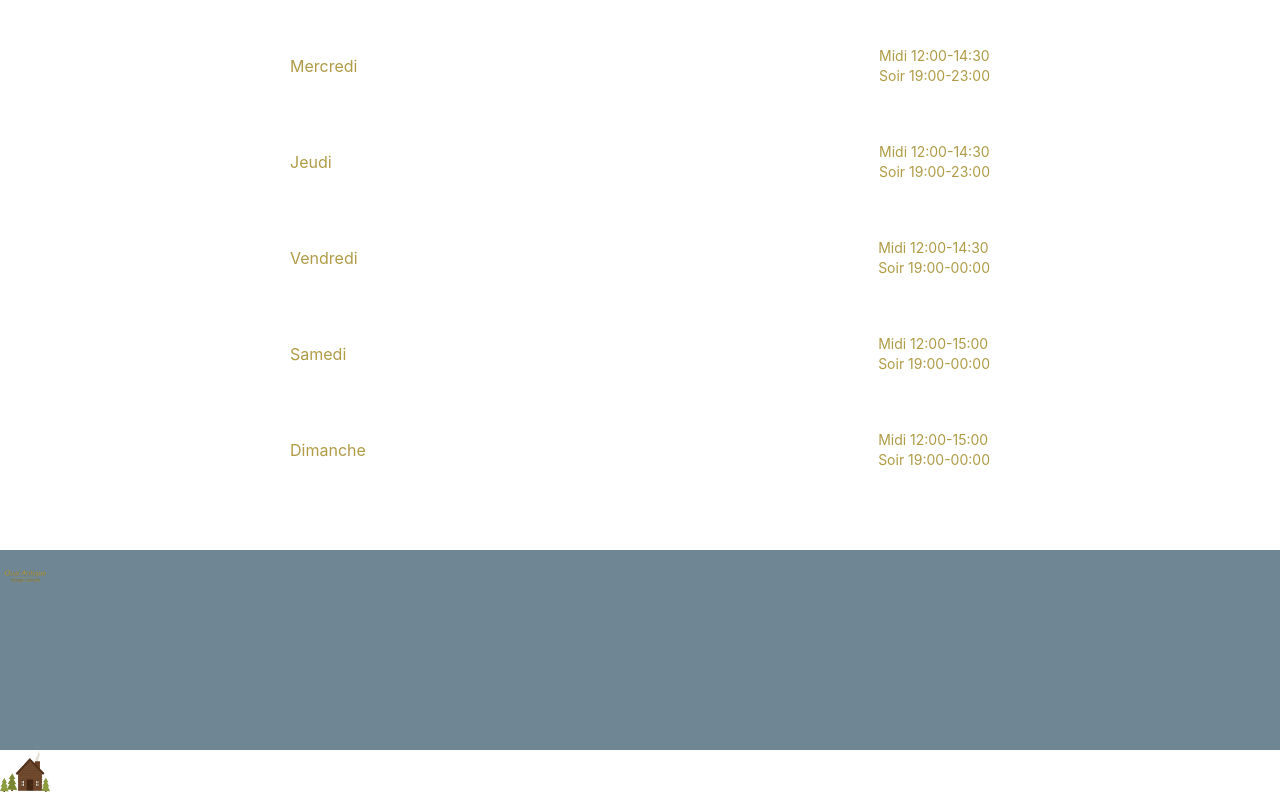
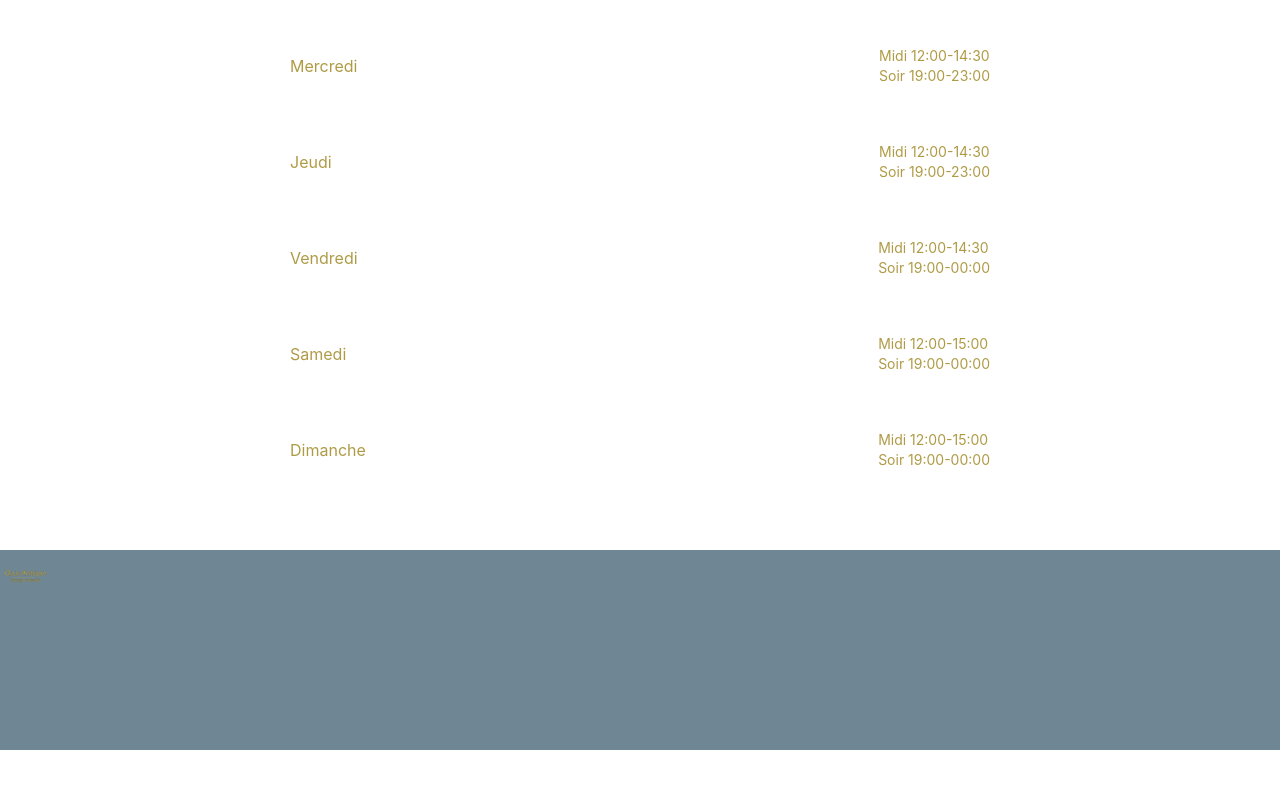
Before and after one commit to Golushi/quai-antique, a React (Create React App) app: page / in a window 1280 px wide. Shown: the part 2678-3478 px from the top of the page. After the commit the page ends 3428 px from the top, so only its background shows below. Built offline with nearby package versions, Linux system fonts and the light colour scheme; what tw-elements would draw is missing.

Commit message:
fin-footer-scrolltotop

```diff
--- a/src/Components/ScrollToTop.jsx
+++ b/src/Components/ScrollToTop.jsx
@@ -1,10 +1,11 @@
 import React from 'react'
-import STT from "../Assets/ScrollToTop/Scroll_House.png";
+import "../App.css";
+import ScrollToTop from 'react-scroll-to-top';
 
-export default function ScrollToTop() {
+export default function Scroll() {
   return (
-    <div className='w-[50px] h-[50px]'>
-      <img src={STT} className="" alt="Name" />
+    <div>
+        <ScrollToTop className='flex justify-center items-center' smooth color='#6F8695' />
     </div>
   )
 }
```
